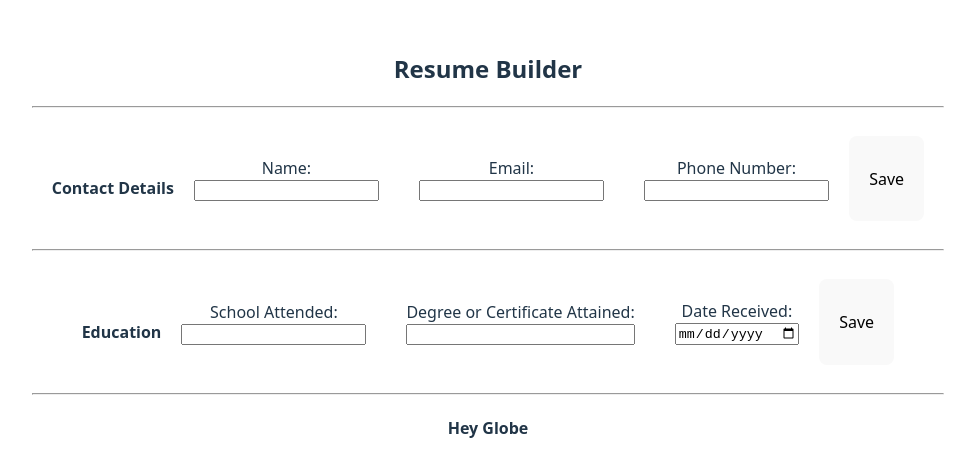
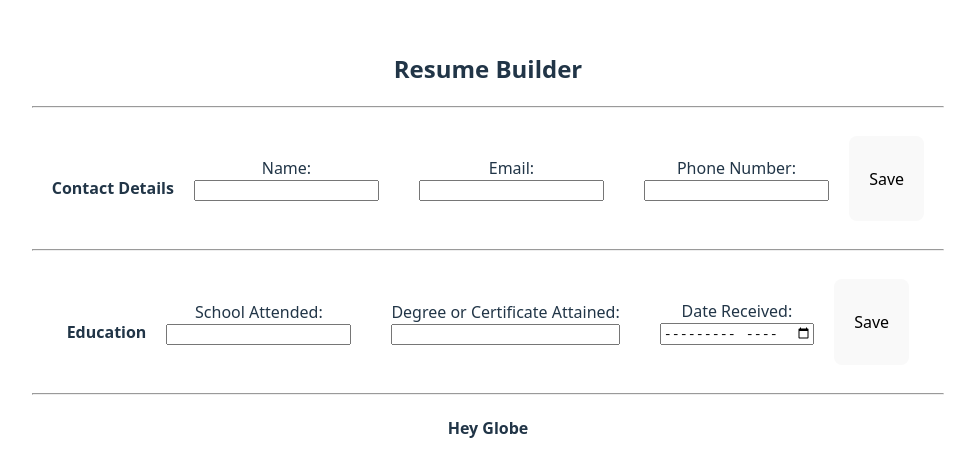
Before and after one commit to mkrell23/odin-CV-Webpage, a React (Vite) app: page / in a window 1280 px wide. Shown: the part 154-630 px from the top of the page, without its empty margins (152-1127 px from the left). Built offline with nearby package versions, Linux system fonts and the light colour scheme.

Commit message:
Month is better input here than date

```diff
--- a/src/components/education.jsx
+++ b/src/components/education.jsx
@@ -68,7 +68,7 @@ export default function Education(){
             </label>{' '}
             <label>
                 Date Received: {' '}
-                <input type="date" name="recievedDate"
+                <input type="month" name="recievedDate"
                     value={recievedDate}
                     onChange={ e => setRecievedDate(e.target.value)}
                 />
```
